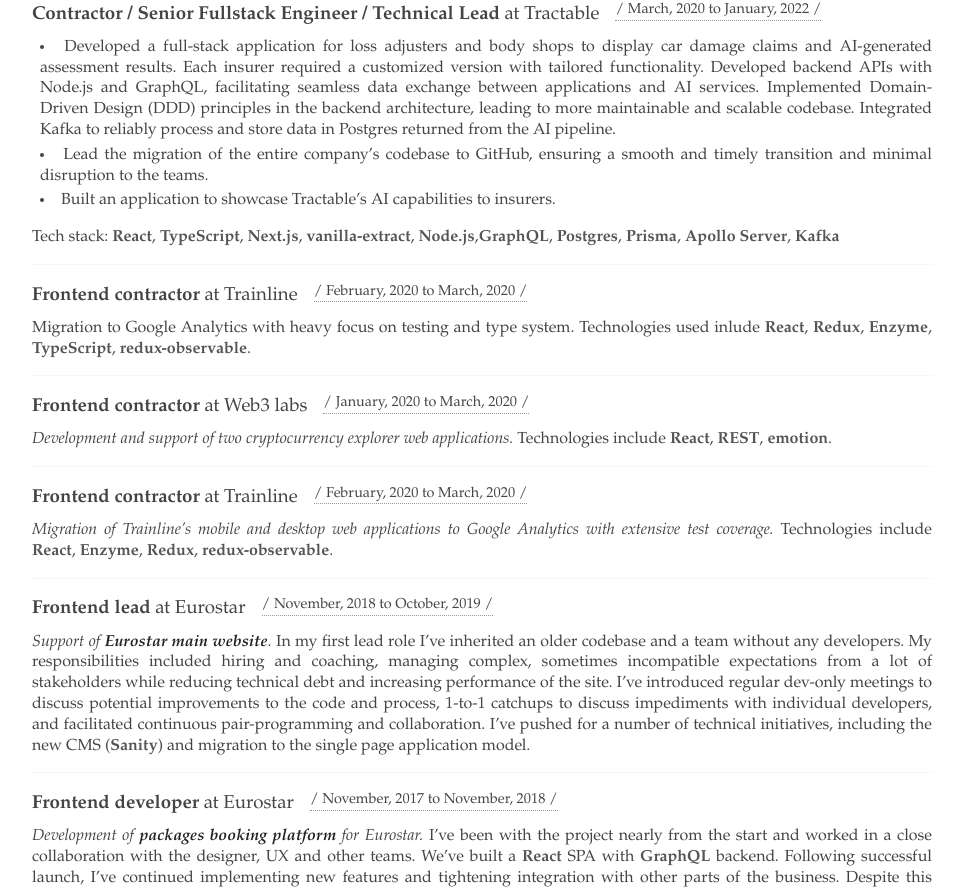
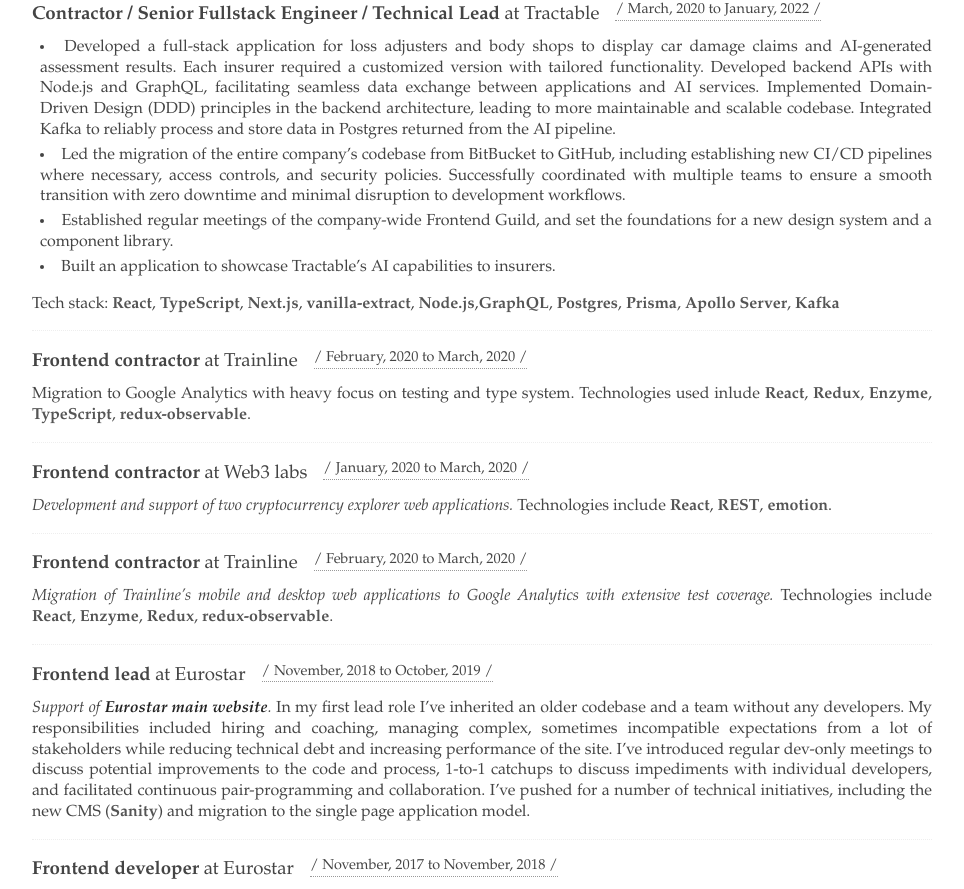
Before and after one commit to Dremora/dremora.com, a Next.js app: page /resume in a window 1280 px wide. Shown: the part 1254-2143 px from the top of the page, without its empty margins (158-1122 px from the left). Built offline with nearby package versions, Linux system fonts and the light colour scheme.

Commit message:
Update Tractable

```diff
--- a/src/app/resume/page.tsx
+++ b/src/app/resume/page.tsx
@@ -313,9 +313,15 @@
             Postgres returned from the AI pipeline.
           </JobDescriptionItem>
           <JobDescriptionItem>
-            Lead the migration of the entire company’s codebase to GitHub,
-            ensuring a smooth and timely transition and minimal disruption to
-            the teams.
+            Led the migration of the entire company’s codebase from BitBucket to
+            GitHub, including establishing new CI/CD pipelines where necessary,
+            access controls, and security policies. Successfully coordinated
+            with multiple teams to ensure a smooth transition with zero downtime
+            and minimal disruption to development workflows.
+          </JobDescriptionItem>
+          <JobDescriptionItem>
+            Established regular meetings of the company-wide Frontend Guild, and
+            set the foundations for a new design system and a component library.
           </JobDescriptionItem>
           <JobDescriptionItem>
             Built an application to showcase Tractable’s AI capabilities to
```
